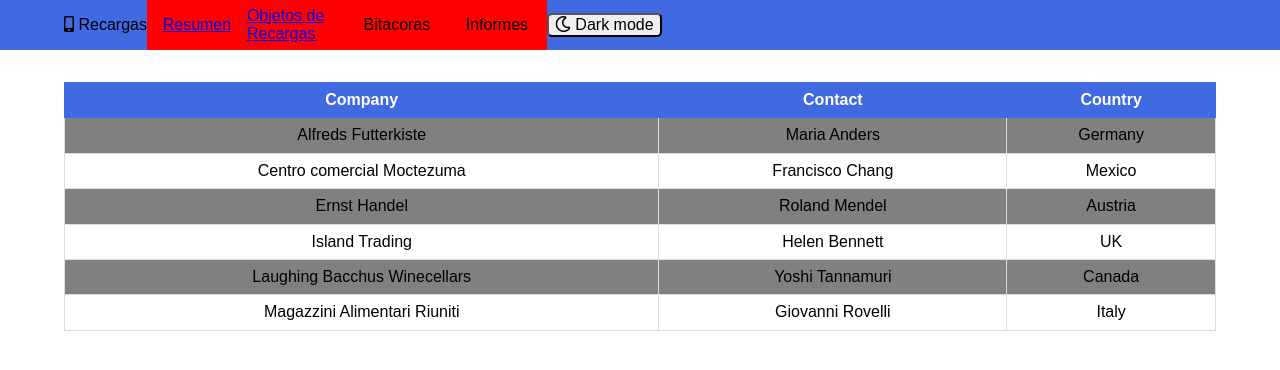
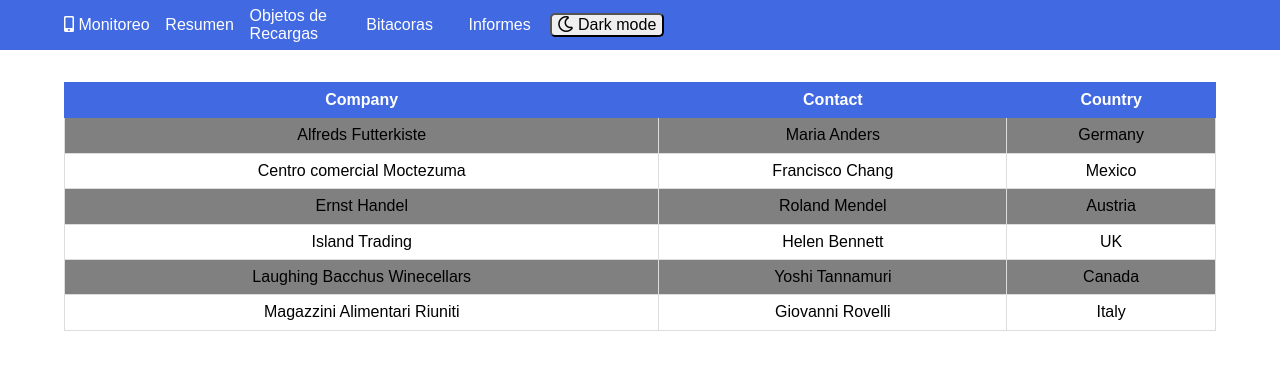
Before and after one commit to Mosquiscript/Pruebascodesandbox, a website built with Parcel: page index.html in a window 1280 px wide. Built offline with nearby package versions, Linux system fonts and the light colour scheme.

Commit message:
nuevos metodos metodo click

```diff
--- a/index.html
+++ b/index.html
@@ -15,21 +15,32 @@
     <!-- Navbar -->
     <nav class="navbar">
       <div class="container navbar_content">
-        <div>
+        <div class="logo_nombre_paguina">
           <i class="fas fa-mobile-alt"></i>
-          Recargas
+          Monitoreo
         </div>
         <div class="btn_apartados">
-          <a href="src/objetos_recargas/objetos_recargas.html">Resumen</a>
+          <a class="a_navbar" href="src/objetos_recargas/objetos_recargas.html"
+            >Resumen</a
+          >
         </div>
         <div class="btn_apartados">
-          <a href="src/objetos_recargas/objetos_recargas.html"
+          <a class="a_navbar" href="src/objetos_recargas/objetos_recargas.html"
             >Objetos de Recargas</a
           >
         </div>
-        <div class="btn_apartados">Bitacoras</div>
-        <div class="btn_apartados">Informes</div>
-        <button class="btn_dark">
+        <div class="btn_apartados">
+          <a class="a_navbar" href="src/objetos_recargas/objetos_recargas.html"
+            >Bitacoras</a
+          >
+        </div>
+        <div class="btn_apartados">
+          <a class="a_navbar" href="src/objetos_recargas/objetos_recargas.html"
+            >Informes</a
+          >
+        </div>
+
+        <button class="btn_dark" id="button_mode">
           <i class="far fa-moon"></i>
           Dark mode
         </button>
--- a/src/index/index.css
+++ b/src/index/index.css
@@ -31,6 +31,11 @@ body {
   align-items: center;
 }
 
+.a_navbar {
+  color: white;
+  text-decoration: none;
+}
+
 .btn_dark {
   border-radius: 5px;
 }
@@ -38,18 +43,21 @@ body {
 .btn_apartados {
   height: 50px;
   width: 100px;
-  background-color: red;
   display: flex;
   align-items: center;
   justify-content: center;
+  cursor: pointer;
 }
 
 .btn_apartados:hover {
-  opacity: 0.6;
+  background-color: rebeccapurple;
+}
+
+.logo_nombre_paguina {
+  color: white;
 }
 
 table {
-  font-family: arial, sans-serif;
   border-collapse: collapse;
   width: 100%;
   text-align: center;
--- a/src/index/index.js
+++ b/src/index/index.js
@@ -1,21 +1,5 @@
-/* import "./styles.css";
+const button_mode = document.getElementById("button_mode");
 
-document.getElementById("navbar").innerHTML = `
-<nav class="navbar">
-<div class="container navbar_content">
-  <div>
-    <i class="fas fa-mobile-alt"></i>
-    Recargas
-  </div>
-  <div class="my-1 btn_apartados">
-    <a href="src/objetos_recargas/objetos_recargas.html"> apartado 1</a>
-  </div>
-  <div class="my-1 btn_apartados">apartado 2</div>
-  <div class="my-1 btn_apartados">apartado 3</div>
-  <button class="btn_dark">
-    <i class="far fa-moon"></i>
-    Dark mode
-  </button>
-</div>
-</nav>
-`; */
+button_mode.addEventListener("click", () => {
+  alert("hola");
+});
```
